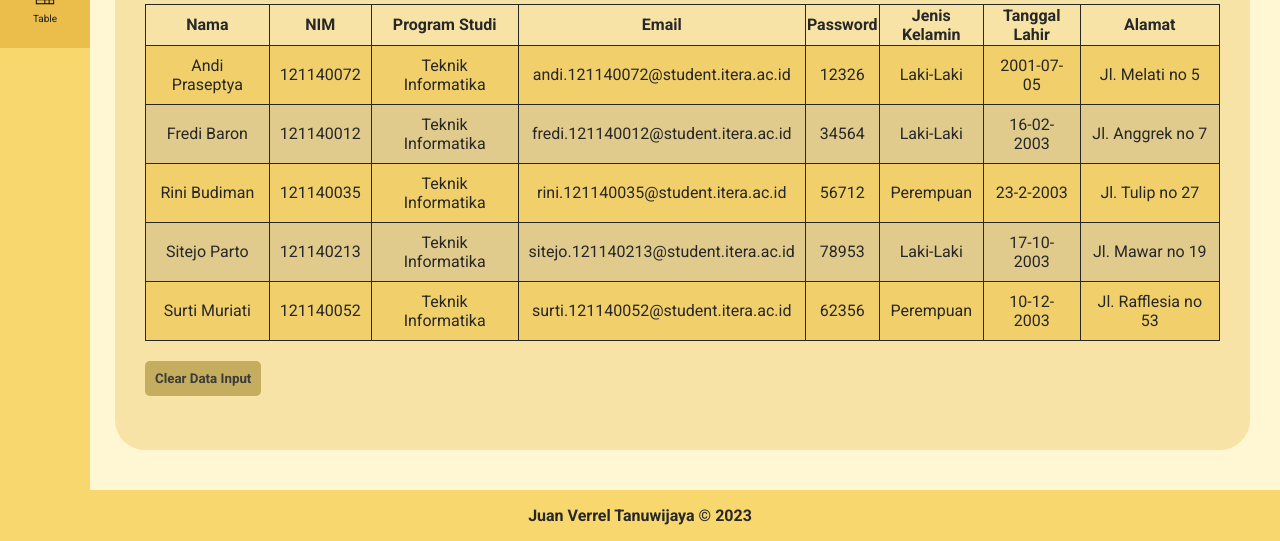
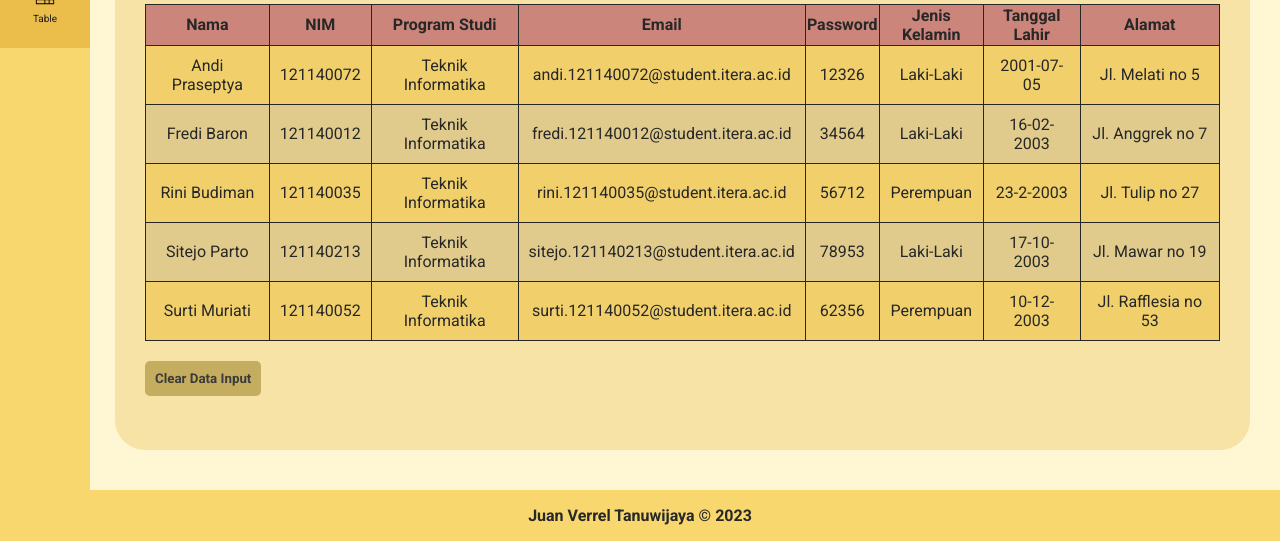
Before and after one commit to Juan-121140072/121140072_UTS_Pemweb_RA, a plain HTML site: page table.html in a window 1280 px wide. Shown: the part 259-800 px from the top of the page. Drawn offline with Linux system fonts and the light colour scheme.

Commit message:
fixing style

```diff
--- a/script/form.js
+++ b/script/form.js
@@ -45,6 +45,7 @@ function addData(){
         data_mahasiswa.push(data);
         localStorage.setItem("data", JSON.stringify(data_mahasiswa));
         alert("Data Berhasil Di Input");
+        window.location.href = "table.html";
     }
 }
 
--- a/style/table.css
+++ b/style/table.css
@@ -163,7 +163,7 @@
       }
 
       th {
-        background-color: #f7e3a5;
+        background-color: rgba(199, 118, 118, 0.815);
       }
 
       table,
```
